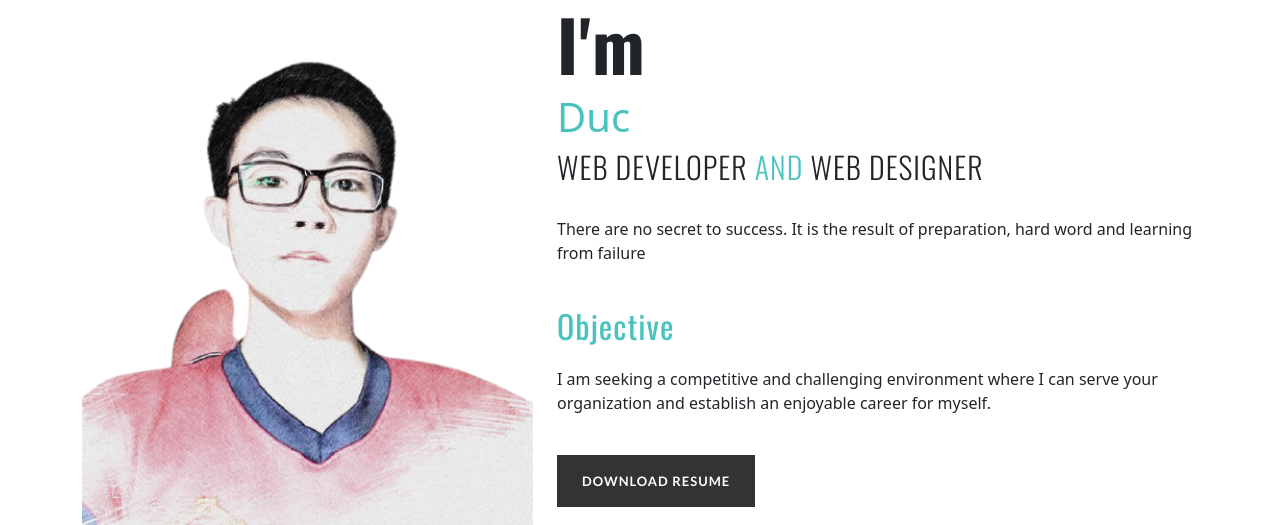
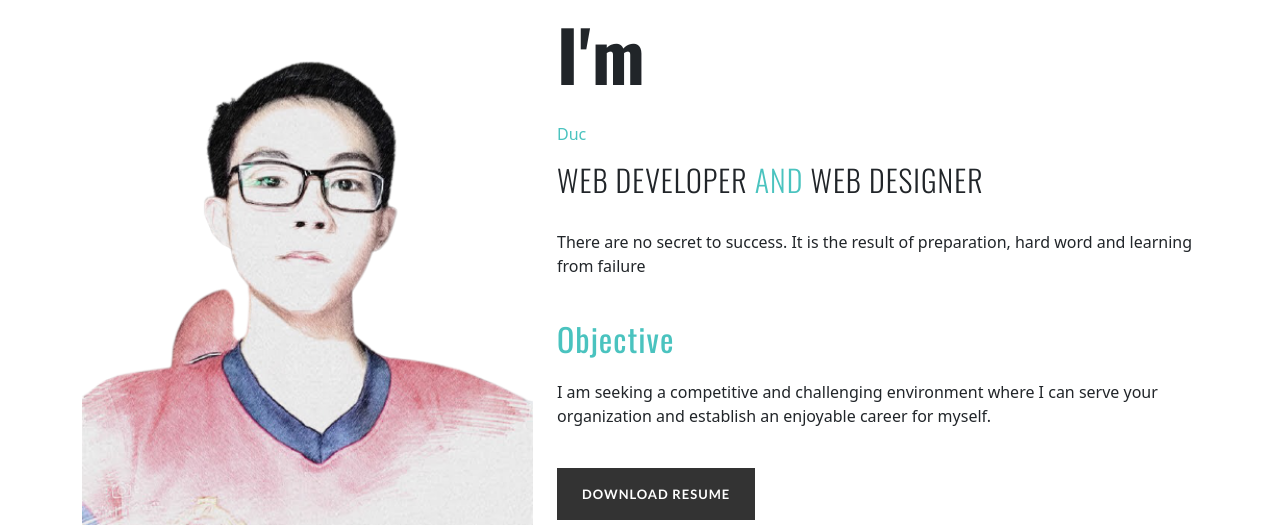
Before and after one commit to AnhducNA/ducCard, a plain HTML site: page index.html in a window 1280 px wide. Shown: the part 95-620 px from the top of the page. Drawn offline with nearby package versions, Linux system fonts and the light colour scheme.

Commit message:
Update index.html

```diff
--- a/index.html
+++ b/index.html
@@ -139,7 +139,7 @@
                         <img src="assets/images/pages/the-man.png" class="img-responsive w-100" alt="Image">
                     </div>
                     <div class="col-sm-7 pt-5">
-                        <h1 class="title-lgx" data-i18n="home.titleName1">I'M </h1><h1 class="text-brand" data-i18n="home.titleName2">DUC</h1>
+                        <p class="title-lgx" data-i18n="home.titleName1">I'M </p><p class="text-brand" data-i18n="home.titleName2">DUC</p>
                         <h3 class="title-light">WEB DEVELOPER <span class="text-brand">AND</span> WEB DESIGNER</h3>
                         <br>
                         <p data-i18n="home.text1">
```
